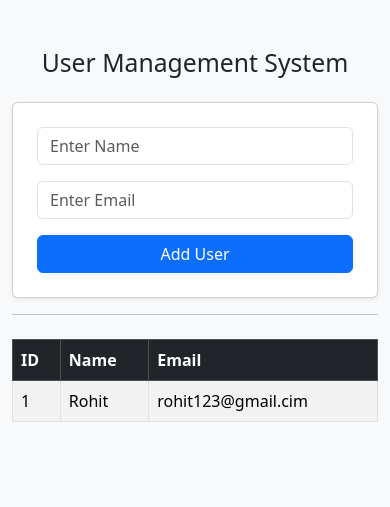
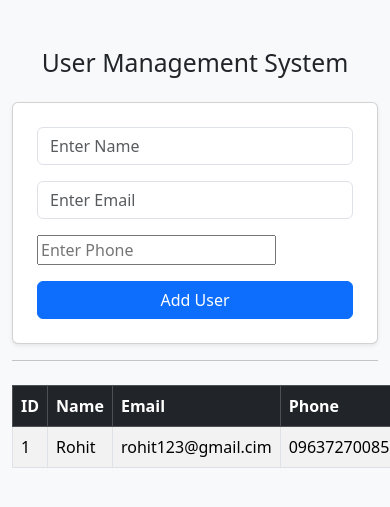
Before and after one commit to Rohitisavailable/User-Management-Web-App, a Flask app: page / in a window 390 px wide. Shown: the top 507 px of the page. Run offline with Flask 3, Linux system fonts and the light colour scheme; data comes from the database, SQL or seed files in the repository; both versions use the stored data as it was after the commit.

Commit message:
Add phone number field to user registration and update database schema

```diff
--- a/app.py
+++ b/app.py
@@ -15,11 +15,12 @@ def index():
     if request.method == 'POST':
         name = request.form['name']
         email = request.form['email']
+        phone = request.form['phone']
 
 
         conn.execute(
-            'INSERT INTO users (name, email) VALUES (?, ?)',
-            (name, email)
+            'INSERT INTO users (name, email, phone) VALUES (?, ?, ?)',
+            (name, email, phone)
         )
         conn.commit()
         return redirect('/')
--- a/templates/index.html
+++ b/templates/index.html
@@ -16,6 +16,9 @@
         <div class="mb-3">
             <input type="email" name="email" class="form-control" placeholder="Enter Email" required>
         </div>
+        <div class="mb-3">
+            <input type="number" name="phone" id="form-control" placeholder="Enter Phone" required>
+        </div>
         <button class="btn btn-primary w-100">Add User</button>
     </form>
 
@@ -27,6 +30,7 @@
                 <th>ID</th>
                 <th>Name</th>
                 <th>Email</th>
+                <th>Phone</th>
             </tr>
         </thead>
         <tbody>
@@ -35,6 +39,7 @@
                 <td>{{ user['id'] }}</td>
                 <td>{{ user['name'] }}</td>
                 <td>{{ user['email'] }}</td>
+                <td>{{ user['phone'] }}</td>
             </tr>
             {% endfor %}
         </tbody>
```
Also changed, not shown: database.db.
